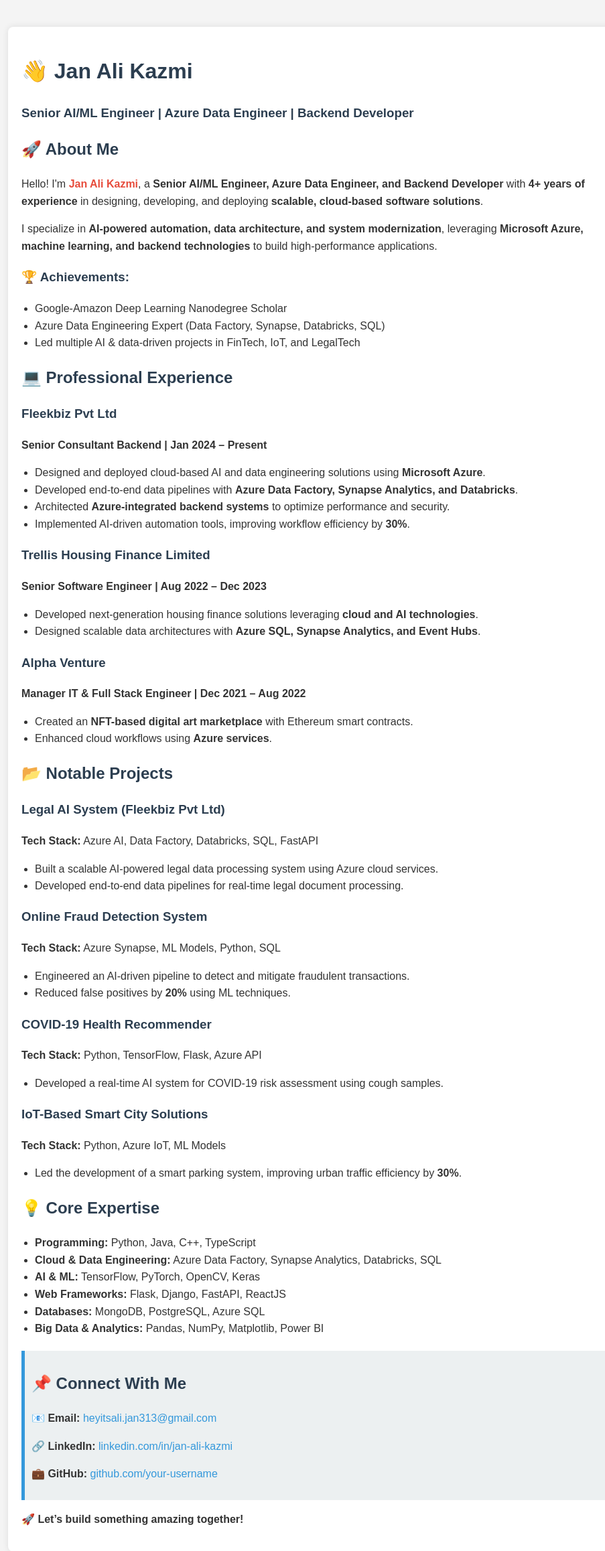
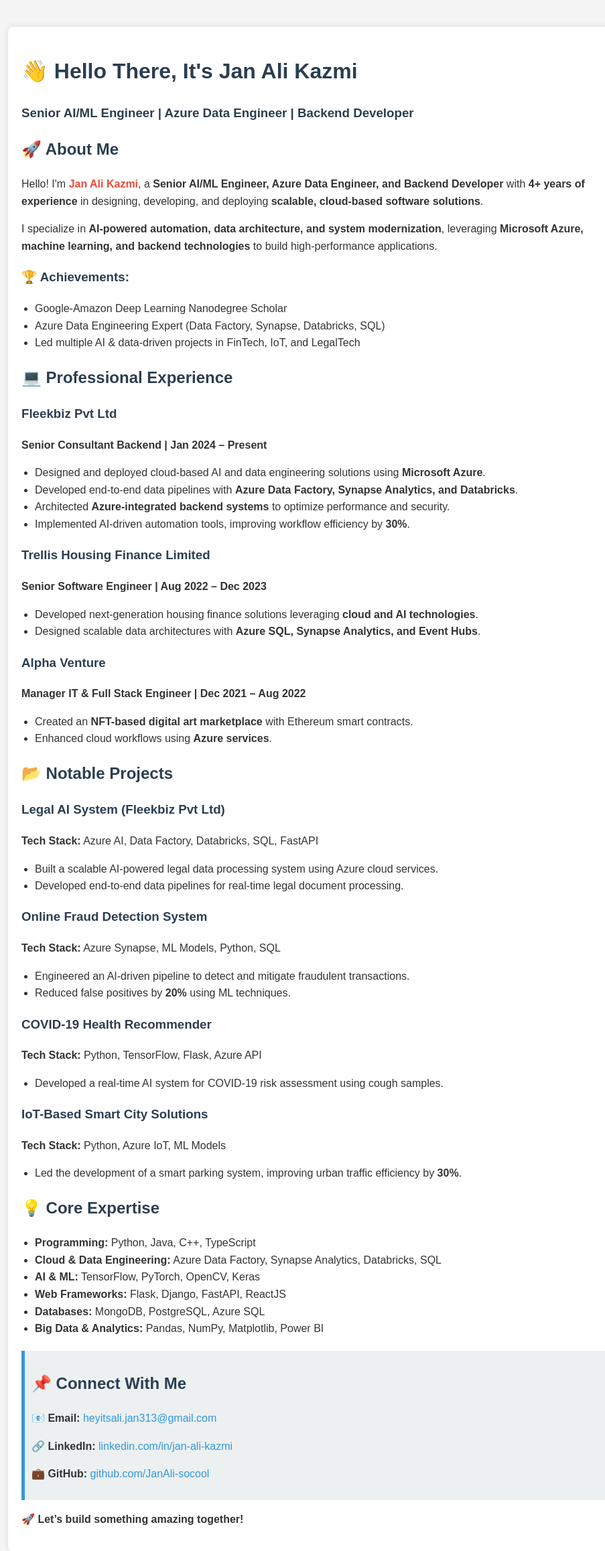
Before and after one commit to JanAli-socool/jan-ali-portfolio, a plain HTML site: page index.html in a window 1280 px wide. Shown: the whole page at 67% size, without its empty margins (158-1061 px from the left). Drawn offline with Linux system fonts and the light colour scheme.

Commit message:
Update index.html
required changes needed.

```diff
--- a/index.html
+++ b/index.html
@@ -51,7 +51,7 @@
 <body>
 
 <div class="container">
-    <h1>👋 Jan Ali Kazmi</h1>
+    <h1>👋 Hello There, It's Jan Ali Kazmi</h1>
     <h3>Senior AI/ML Engineer | Azure Data Engineer | Backend Developer</h3>
 
     <div class="section">
@@ -140,7 +140,7 @@
         <h2>📌 Connect With Me</h2>
         <p>📧 <strong>Email:</strong> <a href="mailto:heyitsali.jan313@gmail.com">heyitsali.jan313@gmail.com</a></p>
         <p>🔗 <strong>LinkedIn:</strong> <a href="https://www.linkedin.com/in/jan-ali-kazmi/" target="_blank">linkedin.com/in/jan-ali-kazmi</a></p>
-        <p>💼 <strong>GitHub:</strong> <a href="https://github.com/your-username" target="_blank">github.com/your-username</a></p>
+        <p>💼 <strong>GitHub:</strong> <a href="https://github.com/JanAli-socool" target="_blank">github.com/JanAli-socool</a></p>
     </div>
 
     <p><strong>🚀 Let’s build something amazing together!</strong></p>
```
